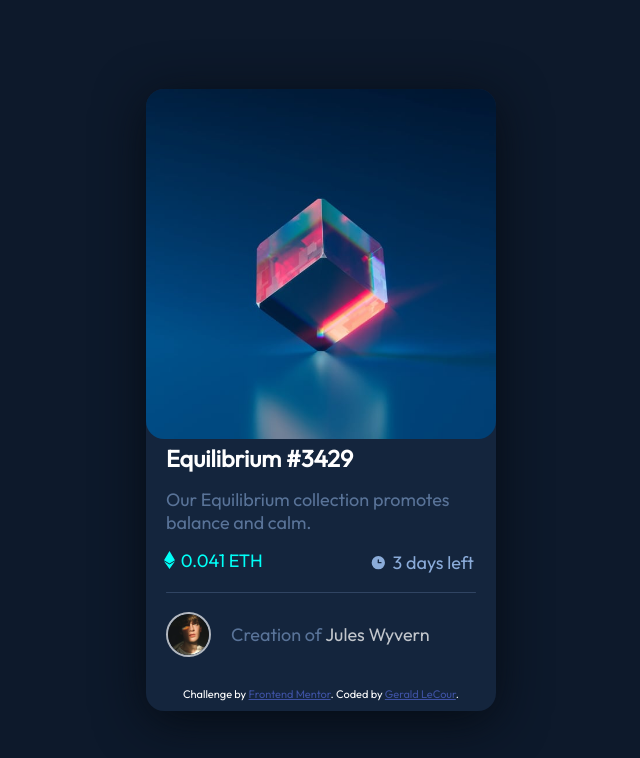
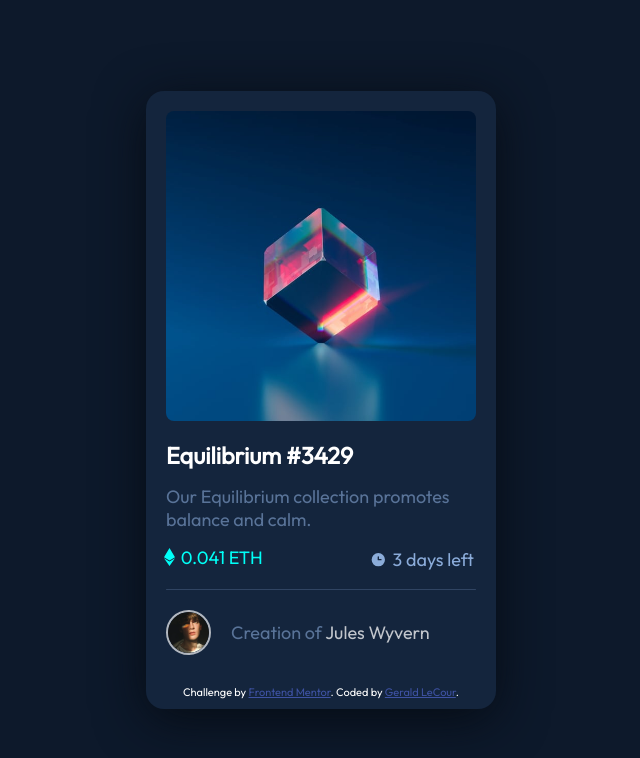
Before and after one commit to Gerald-LeCour/nft-preview-card, a plain HTML site: page index.html in a window 1280 px wide. Shown: the whole page, without its empty margins (319-959 px from the left). Drawn offline with Linux system fonts and the light colour scheme.

Commit message:
Update index.html
Added a container to the equilibrium image

```diff
--- a/index.html
+++ b/index.html
@@ -30,11 +30,13 @@
   <body>
     <main class="main-container">
       <div class="card-container">
-        <img
-          class="equilibrium-img"
-          src="images/image-equilibrium.jpg"
-          alt="Equilibrium"
-        />
+        <div class="equilibrium-img-container">
+          <img
+            class="equilibrium-img"
+            src="images/image-equilibrium.jpg"
+            alt="Equilibrium"
+          />
+        </div>
         <div class="info-container">
           <h1>Equilibrium #3429</h1>
           <p>Our Equilibrium collection promotes balance and calm.</p>
```
